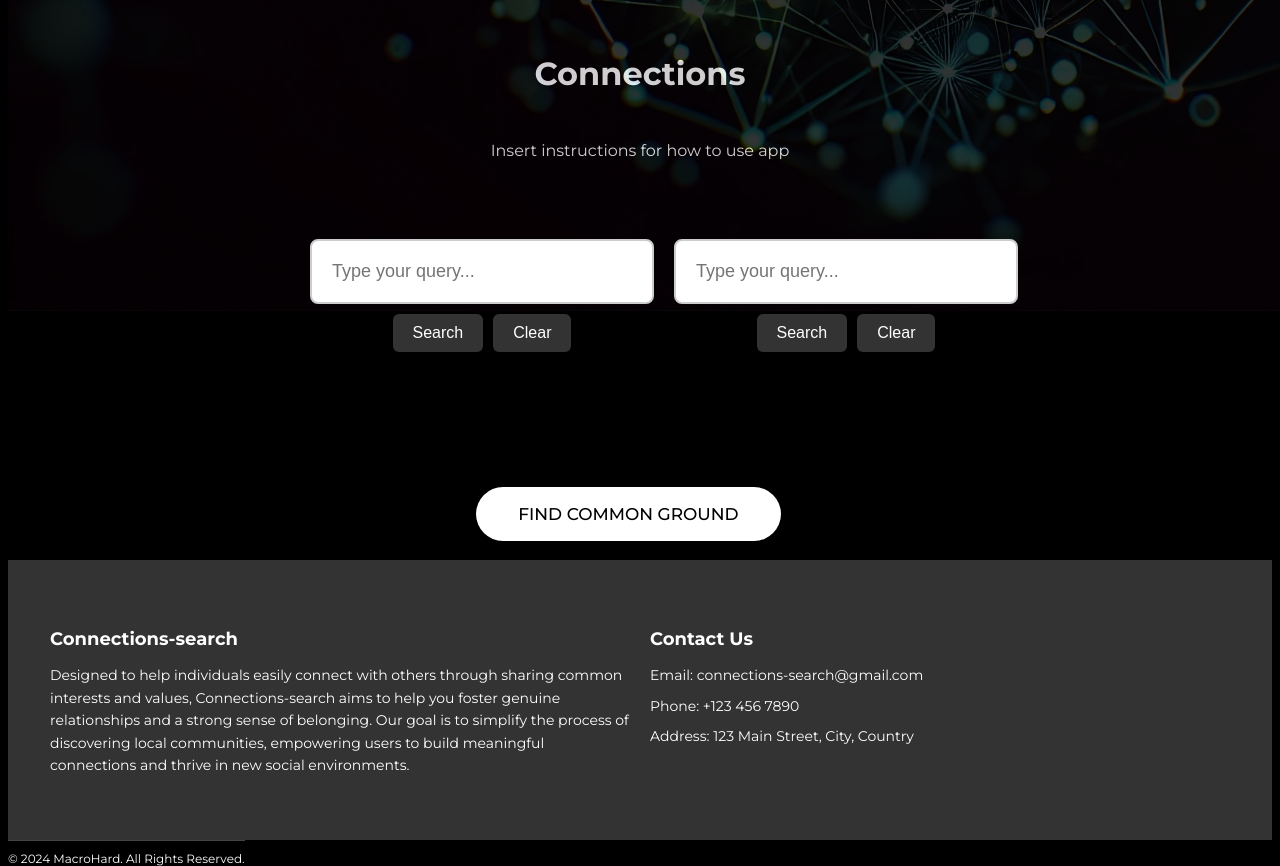
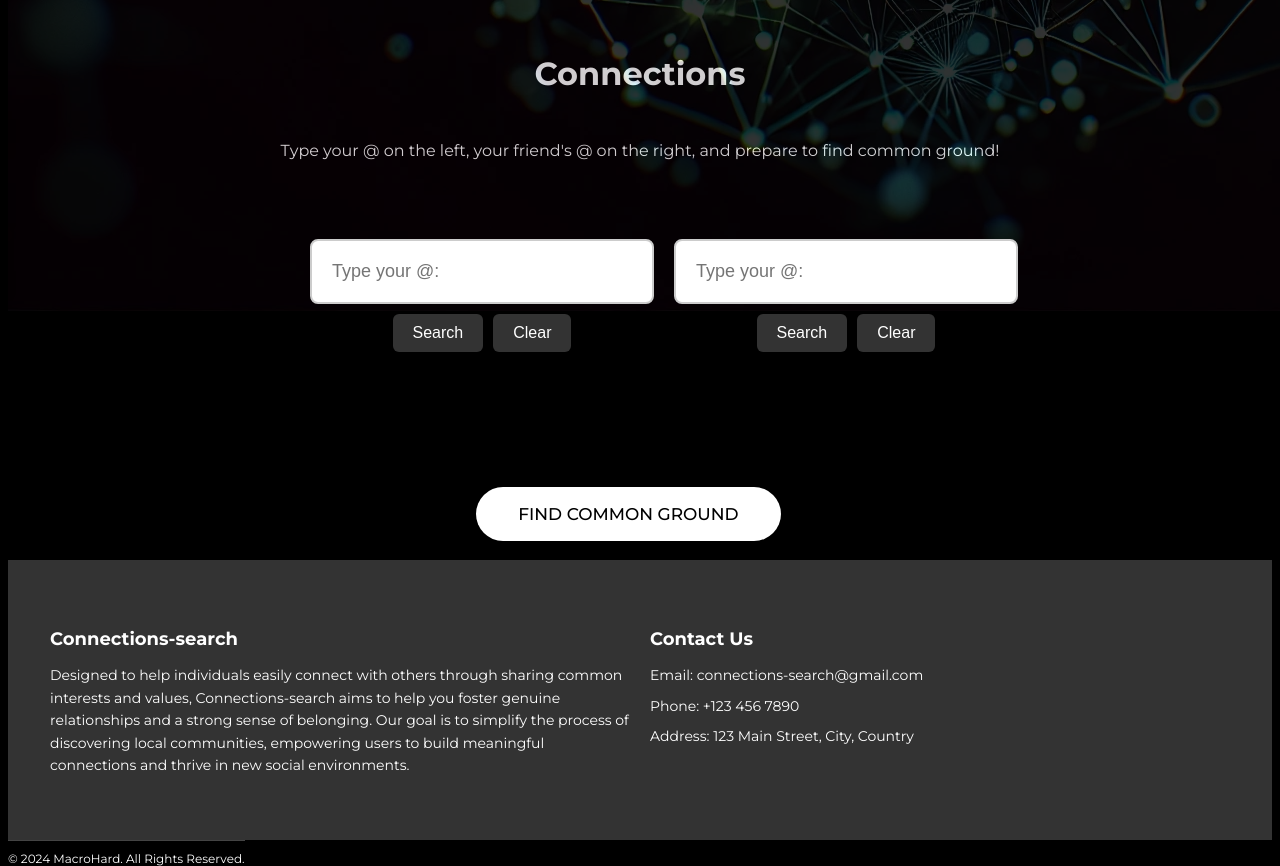
Before and after one commit to WilliamRChiu/Connections-Search, a React (Vite) app in the folder HTN/Frontend/: page / in a window 1280 px wide. Shown: the part 860-1726 px from the top of the page. Built offline with nearby package versions, Linux system fonts and the light colour scheme.

Commit message:
edited text

```diff
--- a/HTN/Frontend/src/Components/Connections.jsx
+++ b/HTN/Frontend/src/Components/Connections.jsx
@@ -5,7 +5,7 @@ function Connections(){
         <div>
         <div className="connectionsContainer">
             <h1>Connections</h1>
-            <p>Insert instructions for how to use app</p>
+            <p>Type your @ on the left, your friend's @ on the right, and prepare to find common ground!</p>
         </div>
         </div>
     )
--- a/HTN/Frontend/src/Components/InputBar.jsx
+++ b/HTN/Frontend/src/Components/InputBar.jsx
@@ -8,7 +8,7 @@ function InputBar({ value, onChange, handleSearch, onClearSearch }) {
         type="text"
         value={value}
         onChange={onChange}
-        placeholder="Type your query..."
+        placeholder="Type your @:"
       />
       <div className="input-bar-buttons">
         <button onClick={handleSearch}>Search</button>
```
